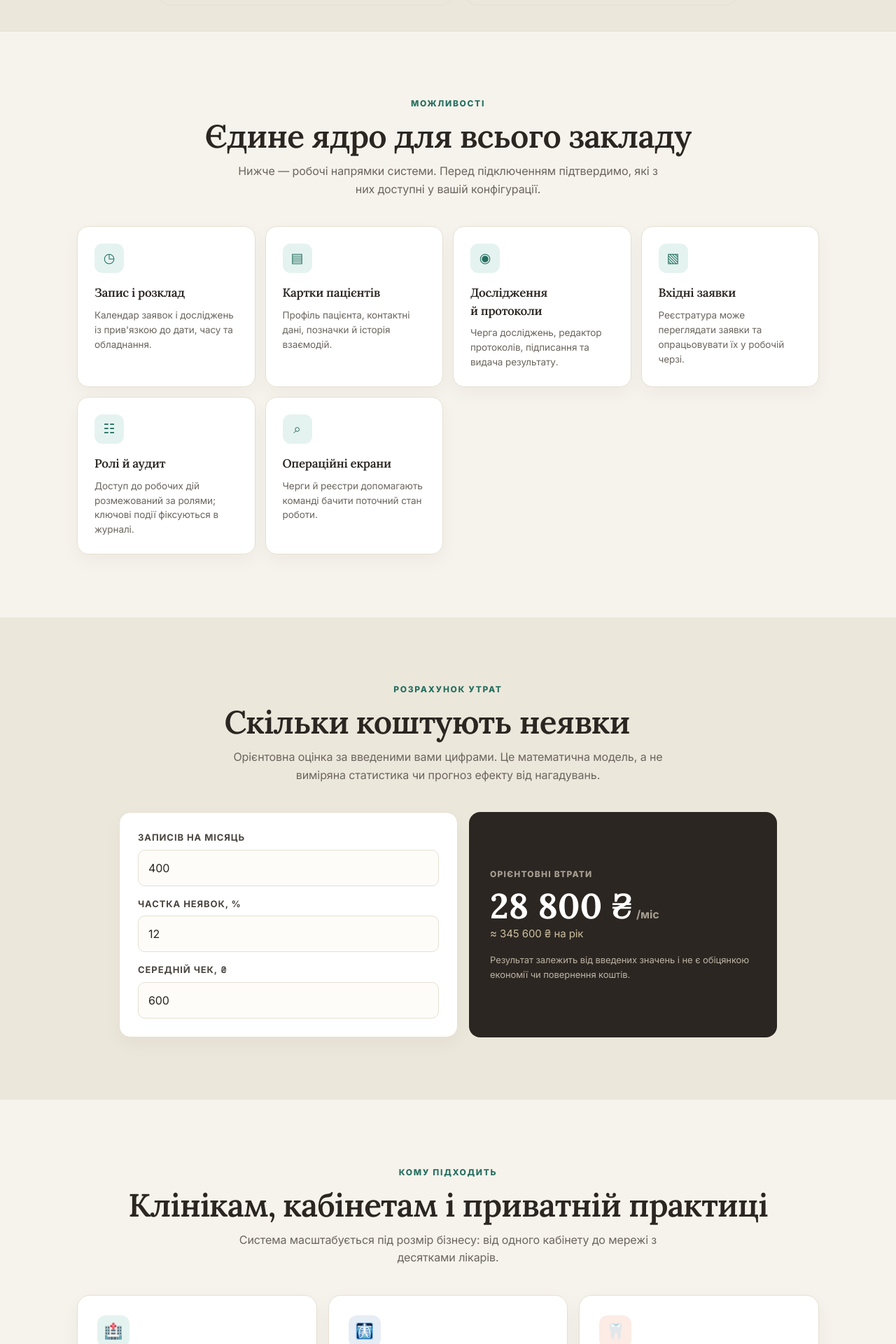
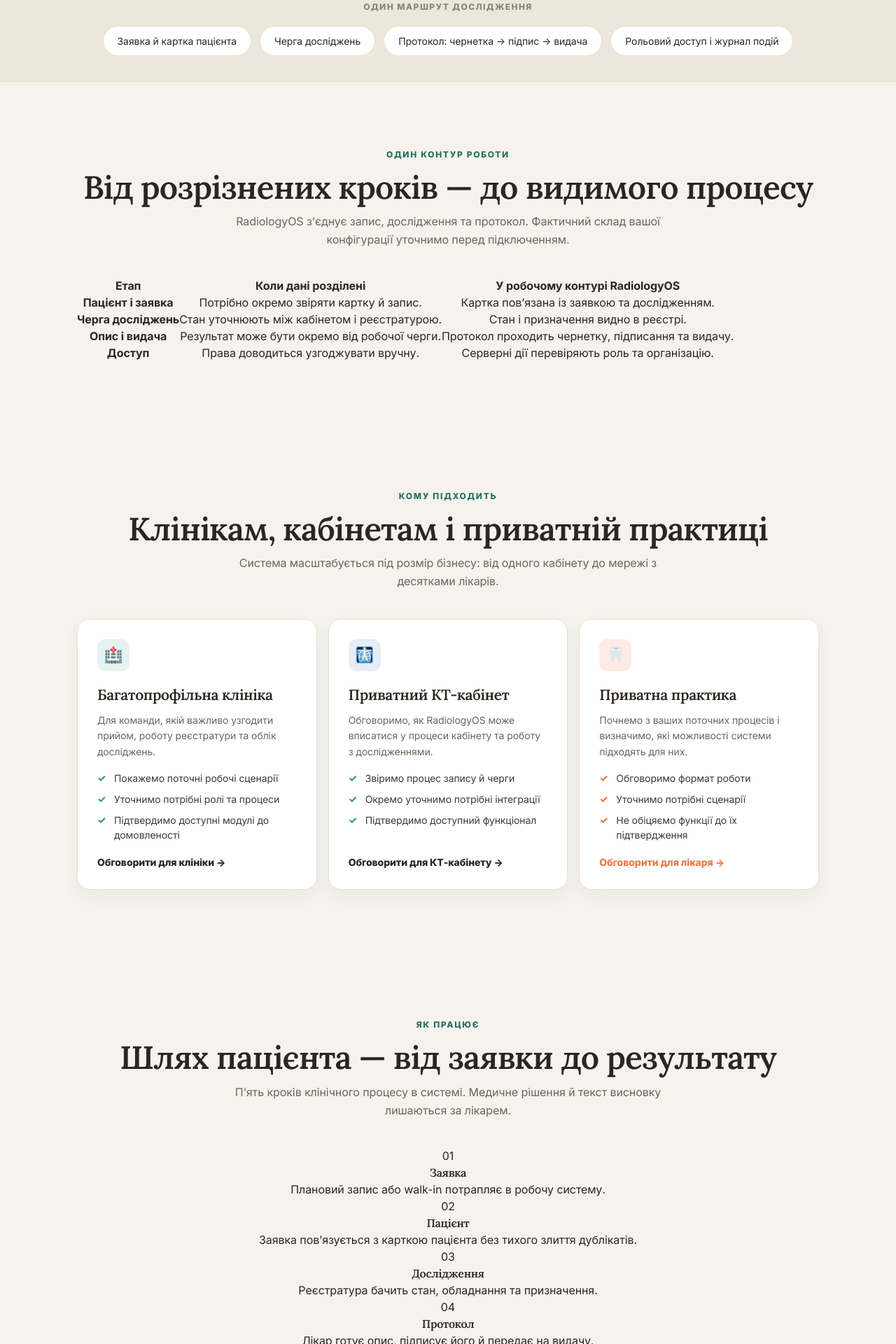
Before and after one commit to adamenkoa1/radiologyos, a Next.js app: page /product in a window 1280 px wide. Shown: the part 780-2700 px from the top of the page at 70% size. Built offline with nearby package versions, Linux system fonts and the light colour scheme.

Commit message:
feat(product): adapt page flow to radiology workflows

```diff
--- a/app/product/page.tsx
+++ b/app/product/page.tsx
@@ -5,7 +5,28 @@ import { useEffect, useState } from "react";
 
 const money = new Intl.NumberFormat("uk-UA");
 const whatsappHref = (message: string) => `https://wa.me/380972808899?text=${encodeURIComponent(message)}`;
-const contactMessage = "Добрий день! Хочу обговорити можливості й умови підключення RadiologyOS для свого закладу.";
+const contactMessage = "Добрий день! Хочу обговорити роботу RadiologyOS для відділення діагностики та доступні зараз можливості.";
+
+const proofItems = [
+  "Заявка й картка пацієнта",
+  "Черга досліджень",
+  "Протокол: чернетка → підпис → видача",
+  "Рольовий доступ і журнал подій",
+];
+
+const processSteps = [
+  { number:"01", title:"Заявка", text:"Плановий запис або walk-in потрапляє в робочу систему." },
+  { number:"02", title:"Пацієнт", text:"Заявка пов’язується з карткою пацієнта без тихого злиття дублікатів." },
+  { number:"03", title:"Дослідження", text:"Реєстратура бачить стан, обладнання та призначення." },
+  { number:"04", title:"Протокол", text:"Лікар готує опис, підписує його й передає на видачу." },
+  { number:"05", title:"Результат", text:"Видача фіксується в життєвому циклі документа та аудиті." },
+];
+
+const roleCards = [
+  { title:"Реєстратура", text:"Опрацьовує заявки, картки пацієнтів і запис відповідно до своїх прав." },
+  { title:"Лікар-рентгенолог", text:"Працює з призначеними дослідженнями, створює та підписує протоколи." },
+  { title:"Адміністратор", text:"Керує налаштуваннями й доступами у межах ролі закладу." },
+];
 
 const features = [
   { icon:"◷", title:"Запис і розклад", text:"Календар заявок і досліджень із прив'язкою до дати, часу та обладнання." },
@@ -58,9 +79,9 @@ export default function ProductPage() {
     <header className="rosHeader">
       <a className="rosBrand" href="#top"><span className="rosBrandMark">✦</span> RadiologyOS</a>
       <nav className="rosNav">
-        <a href="#features">Можливості</a>
+        <a href="#features">Можливості</a>\n        <a href="#flow">Як працює</a>
         <a href="#calc">Розрахунок утрат</a>
-        <a href="#audience">Кому підходить</a>
+        <a href="#audience">Для кого</a>
         <a href="#pricing">Тарифи</a>
         <a href="#faq">Питання</a>
       </nav>
@@ -72,7 +93,7 @@ export default function ProductPage() {
 
     <section className="rosHero" id="top">
       <span className="rosEyebrow">Розумна реєстратура для клінік і лікарів</span>
-      <h1>Обговоріть RadiologyOS<br/><em>для вашого закладу</em></h1>
+      <h1>Від заявки до виданого протоколу<br/><em>в одному радіологічному процесі</em></h1>
       <p>Уточніть, які можливості вже доступні для вашого закладу, які модулі можна підключити та якими будуть умови.</p>
       <div className="rosHeroCta">
         <a className="rosBtn rosBtnLg" href={whatsappHref(contactMessage)}>Написати у WhatsApp →</a>
@@ -80,17 +101,69 @@ export default function ProductPage() {
       <p className="rosHeroNote">Залишились питання? <a href={whatsappHref(contactMessage)}>Напишіть у WhatsApp</a></p>
     </section>
 
-    <section className="rosIntegr">
-      <p className="rosIntegrCap">Статус окремих можливостей</p>
-      <div className="rosIntegrChips rosUnavailableList" aria-label="Статус можливостей RadiologyOS">
-        {featureStatus.map(item=><span className="rosChip" key={item.name}><b>{item.name}</b> <span>{item.note}</span></span>)}
+    <section className="rosIntegr" aria-label="Основні частини робочого процесу">
+      <p className="rosIntegrCap">Один маршрут дослідження</p>
+      <div className="rosIntegrChips rosProofStrip">
+        {proofItems.map(item=><span className="rosChip" key={item}>{item}</span>)}
+      </div>
+    </section>
+
+    <section className="rosSection rosComparisonSection" id="compare">
+      <p className="rosSectionEyebrow">Один контур роботи</p>
+      <h2>Від розрізнених кроків — до видимого процесу</h2>
+      <p className="rosLead">RadiologyOS з’єднує запис, дослідження та протокол. Фактичний склад вашої конфігурації уточнимо перед підключенням.</p>
+      <div className="rosComparisonWrap">
+        <table className="rosComparison">
+          <thead><tr><th>Етап</th><th>Коли дані розділені</th><th>У робочому контурі RadiologyOS</th></tr></thead>
+          <tbody>
+            <tr><th>Пацієнт і заявка</th><td>Потрібно окремо звіряти картку й запис.</td><td>Картка пов’язана із заявкою та дослідженням.</td></tr>
+            <tr><th>Черга досліджень</th><td>Стан уточнюють між кабінетом і реєстратурою.</td><td>Стан і призначення видно в реєстрі.</td></tr>
+            <tr><th>Опис і видача</th><td>Результат може бути окремо від робочої черги.</td><td>Протокол проходить чернетку, підписання та видачу.</td></tr>
+            <tr><th>Доступ</th><td>Права доводиться узгоджувати вручну.</td><td>Серверні дії перевіряють роль та організацію.</td></tr>
+          </tbody>
+        </table>
+      </div>
+    </section>
+
+    <section className="rosSection" id="audience">
+      <p className="rosSectionEyebrow">Кому підходить</p>
+      <h2>Клінікам, кабінетам і приватній практиці</h2>
+      <p className="rosLead">Система масштабується під розмір бізнесу: від одного кабінету до мережі з десятками лікарів.</p>
+      <div className="rosAudienceGrid">
+        {audience.map(a=><article className={`rosAudience tint-${a.tint}`} key={a.title}>
+          <span className="rosAudienceIcon" aria-hidden="true">{a.icon}</span>
+          <h3>{a.title}</h3><p>{a.text}</p>
+          <ul>{a.points.map(p=><li key={p}>{p}</li>)}</ul>
+          <a className="rosAudienceCta" href={whatsappHref(`Добрий день! Хочу обговорити RadiologyOS для формату «${a.title}».`)}>{a.cta} →</a>
+        </article>)}
+      </div>
+    </section>
+
+    <section className="rosSection rosProcessSection" id="flow">
+      <p className="rosSectionEyebrow">Як працює</p>
+      <h2>Шлях пацієнта — від заявки до результату</h2>
+      <p className="rosLead">П’ять кроків клінічного процесу в системі. Медичне рішення й текст висновку лишаються за лікарем.</p>
+      <ol className="rosProcess">
+        {processSteps.map(step=><li key={step.number}>
+          <span className="rosProcessNumber">{step.number}</span>
+          <div><h3>{step.title}</h3><p>{step.text}</p></div>
+        </li>)}
+      </ol>
+    </section>
+
+    <section className="rosSection rosRolesSection" id="roles">
+      <p className="rosSectionEyebrow">Командна робота</p>
+      <h2>Кожній ролі — своя робоча зона</h2>
+      <p className="rosLead">Сервер перевіряє роль і доступ до закладу на кожній захищеній дії.</p>
+      <div className="rosRoleGrid">
+        {roleCards.map(role=><article className="rosRoleCard" key={role.title}><h3>{role.title}</h3><p>{role.text}</p></article>)}
       </div>
     </section>
 
     <section className="rosSection" id="features">
-      <p className="rosSectionEyebrow">Можливості</p>
-      <h2>Єдине ядро для всього закладу</h2>
-      <p className="rosLead">Нижче — робочі напрямки системи. Перед підключенням підтвердимо, які з них доступні у вашій конфігурації.</p>
+      <p className="rosSectionEyebrow">Операційна система відділення</p>
+      <h2>Кожен етап дослідження видно команді</h2>
+      <p className="rosLead">Від реєстрації пацієнта до видачі результату команда працює в спільній черзі. Доступні модулі та налаштування погоджуємо окремо.</p>
       <div className="rosFeatureGrid">
         {features.map(f=><article className="rosFeature" key={f.title}>
           <span className="rosFeatureIcon" aria-hidden="true">{f.icon}</span>
@@ -118,17 +191,12 @@ export default function ProductPage() {
       </div>
     </section>
 
-    <section className="rosSection" id="audience">
-      <p className="rosSectionEyebrow">Кому підходить</p>
-      <h2>Клінікам, кабінетам і приватній практиці</h2>
-      <p className="rosLead">Система масштабується під розмір бізнесу: від одного кабінету до мережі з десятками лікарів.</p>
-      <div className="rosAudienceGrid">
-        {audience.map(a=><article className={`rosAudience tint-${a.tint}`} key={a.title}>
-          <span className="rosAudienceIcon" aria-hidden="true">{a.icon}</span>
-          <h3>{a.title}</h3><p>{a.text}</p>
-          <ul>{a.points.map(p=><li key={p}>{p}</li>)}</ul>
-          <a className="rosAudienceCta" href={whatsappHref(`Добрий день! Хочу обговорити RadiologyOS для формату «${a.title}».`)}>{a.cta} →</a>
-        </article>)}
+    <section className="rosSection rosSectionAlt rosStatusSection" id="availability">
+      <p className="rosSectionEyebrow">Доступність модулів</p>
+      <h2>Що підтверджено зараз</h2>
+      <p className="rosLead">Розділяємо функції у внутрішній системі та послуги, доступність яких для клієнтського середовища ще треба погодити.</p>
+      <div className="rosStatusGrid">
+        {featureStatus.map(item=><article className="rosStatusCard" key={item.name}><b>{item.name}</b><p>{item.note}</p></article>)}
       </div>
     </section>
 
```
